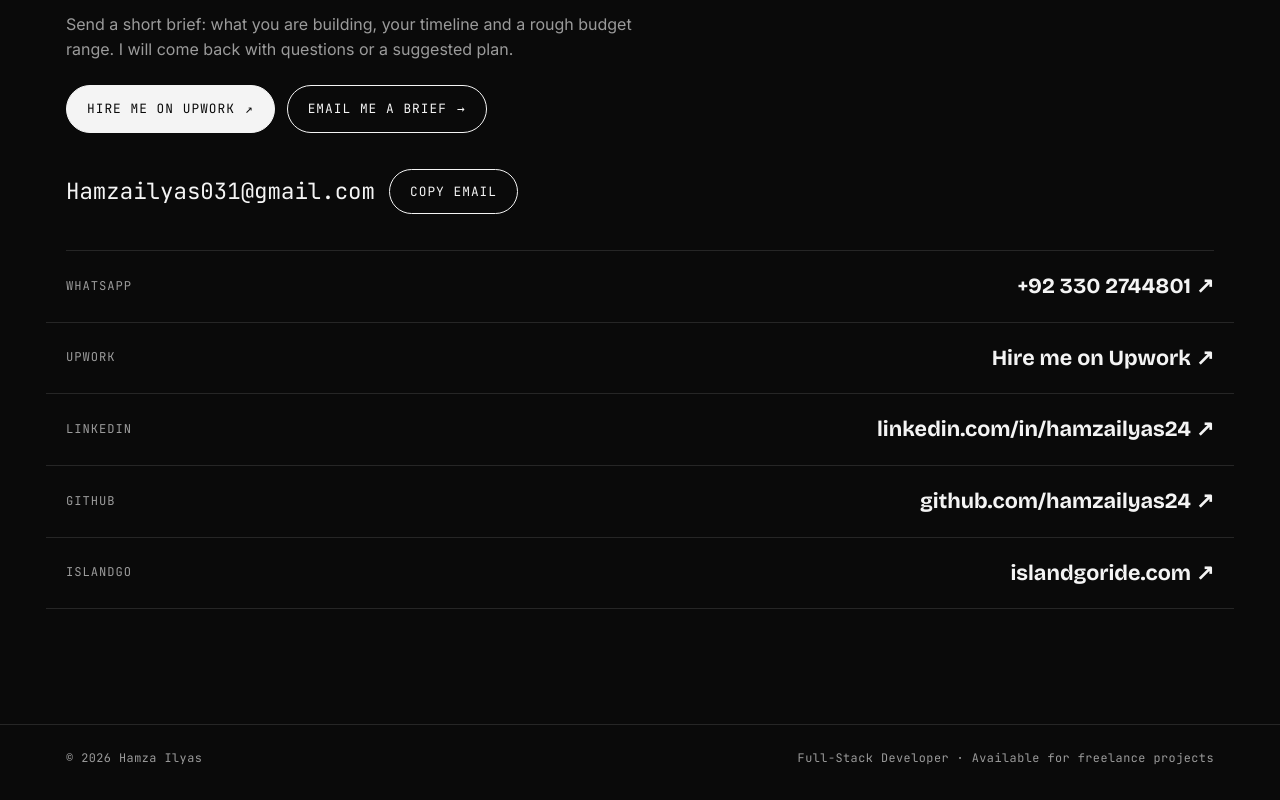
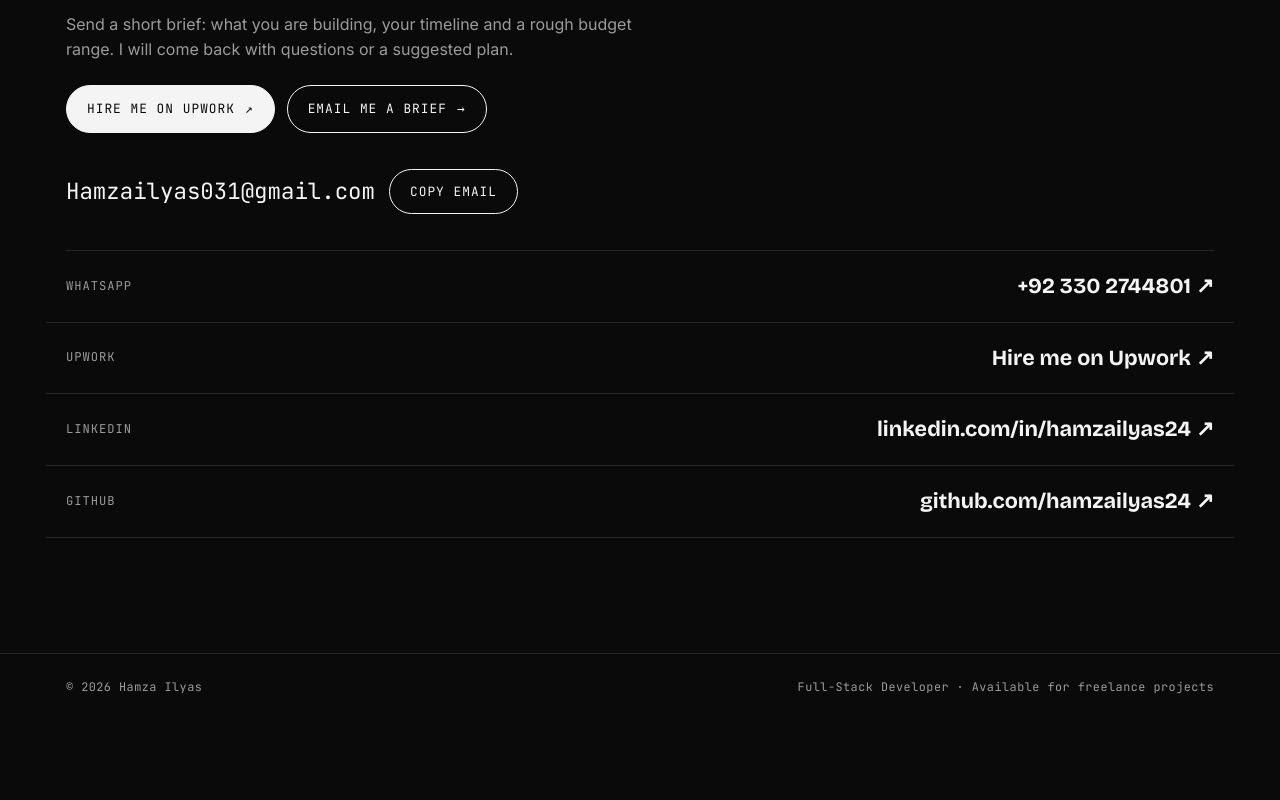
Before and after one commit to hamzailyas24/hamzaIlyas_portfolio, a plain HTML site: page index.html in a window 1280 px wide. Shown: the part 9022-9822 px from the top of the page. After the commit the page ends 9751 px from the top, so only its background shows below. Drawn offline with nearby package versions, Linux system fonts and the light colour scheme.

Commit message:
Remove IslandGo link from index.html
Removed the link to IslandGo from the HTML file.

```diff
--- a/index.html
+++ b/index.html
@@ -530,7 +530,7 @@ footer .wrap{display:flex;justify-content:space-between;gap:12px;flex-wrap:wrap}
         <a href="https://www.upwork.com/freelancers/~01a36b67e39aa91a6e" target="_blank" rel="noopener"><span class="k">Upwork</span><span class="v">Hire me on Upwork &nearr;</span></a>
         <a href="https://linkedin.com/in/hamzailyas24" target="_blank" rel="noopener"><span class="k">LinkedIn</span><span class="v">linkedin.com/in/hamzailyas24 &nearr;</span></a>
         <a href="https://github.com/hamzailyas24" target="_blank" rel="noopener"><span class="k">GitHub</span><span class="v">github.com/hamzailyas24 &nearr;</span></a>
-        <a href="https://www.islandgoride.com/" target="_blank" rel="noopener"><span class="k">IslandGo</span><span class="v">islandgoride.com &nearr;</span></a>
+
       </div>
     </section>
   </div>
```
